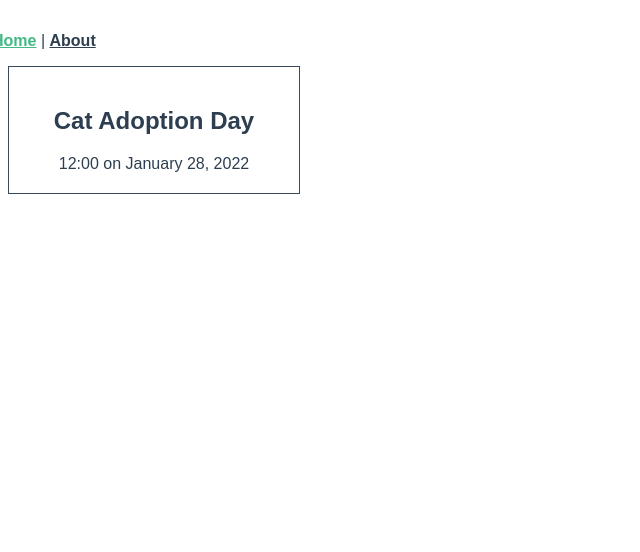
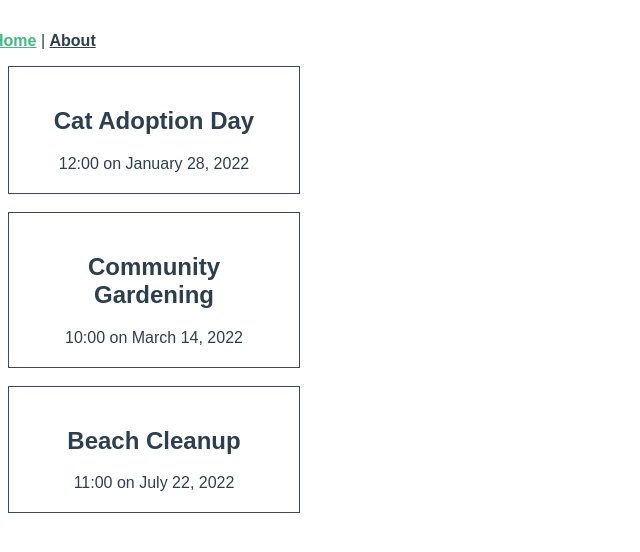
Before and after one commit to Drwby/Lab2vue, a Vue app in the folder intro-to-vue-lab2/: page / in a window 1280 px wide. Shown: the top 552 px of the page, without its empty margins (0-640 px from the left). Built offline with nearby package versions, Linux system fonts and the light colour scheme.

Commit message:
commit 8.4

```diff
--- a/intro-to-vue-lab2/src/components/EventCard.vue
+++ b/intro-to-vue-lab2/src/components/EventCard.vue
@@ -1,17 +1,21 @@
 <script setup lang="ts">
-import { ref } from 'vue'
+import type { Event } from '@/type'
+defineProps<{
+  event: Event
+}>()
 
-const event = ref({
-  id: 5928101,
-  category: 'animal welfare',
-  title: 'Cat Adoption Day',
-  description: 'Find your new feline friend at this event.',
-  location: 'Meow Town',
-  date: 'January 28, 2022',
-  time: '12:00',
-  petsAllowed: true,
-  organizer: 'Kat Laydee'
-})
+// const event = ref({
+//   id: 5928101,
+//   category: 'animal welfare',
+//   title: 'Cat Adoption Day',
+//   description: 'Find your new feline friend at this event.',
+//   location: 'Meow Town',
+//   date: 'January 28, 2022',
+//   time: '12:00',
+//   petsAllowed: true,
+//   organizer: 'Kat Laydee'
+// })
+
 </script>
 
 <template>
--- /dev/null
+++ b/intro-to-vue-lab2/src/type.ts
@@ -0,0 +1,11 @@
+export interface Event {
+  id: number
+  category: string
+  title: string
+  description: string
+  location: string
+  date: string
+  time: string
+  petsAllowed: boolean
+  organizer: string
+}
--- a/intro-to-vue-lab2/src/views/HomeView.vue
+++ b/intro-to-vue-lab2/src/views/HomeView.vue
@@ -1,9 +1,47 @@
 <script setup lang="ts">
 import EventCard from '@/components/Eventcard.vue'
+import type { Event } from '@/type'
+import { ref } from 'vue'
+
+const events = ref<Event[]>([
+  {
+    id: 5928101,
+    category: 'animal welfare',
+    title: 'Cat Adoption Day',
+    description: 'Find your new feline friend at this event.',
+    location: 'Meow Town',
+    date: 'January 28, 2022',
+    time: '12:00',
+    petsAllowed: true,
+    organizer: 'Kat Laydee'
+  },
+  {
+    id: 4582797,
+    category: 'food',
+    title: 'Community Gardening',
+    description: 'Join us as we tend to the community edible plants.',
+    location: 'Flora City',
+    date: 'March 14, 2022',
+    time: '10:00',
+    petsAllowed: true,
+    organizer: 'Fern Pollin'
+  },
+  {
+    id: 8419988,
+    category: 'sustainability',
+    title: 'Beach Cleanup',
+    description: 'Help pick up trash along the shore.',
+    location: 'Playa Del Carmen',
+    date: 'July 22, 2022',
+    time: '11:00',
+    petsAllowed: false,
+    organizer: 'Carey Wales'
+  }
+])
 </script>
 
 <template>
   <div class="home">
-    <EventCard />
+    <EventCard v-for="event in events" :key="event.id" :event="event"/>
   </div>
 </template>
```
